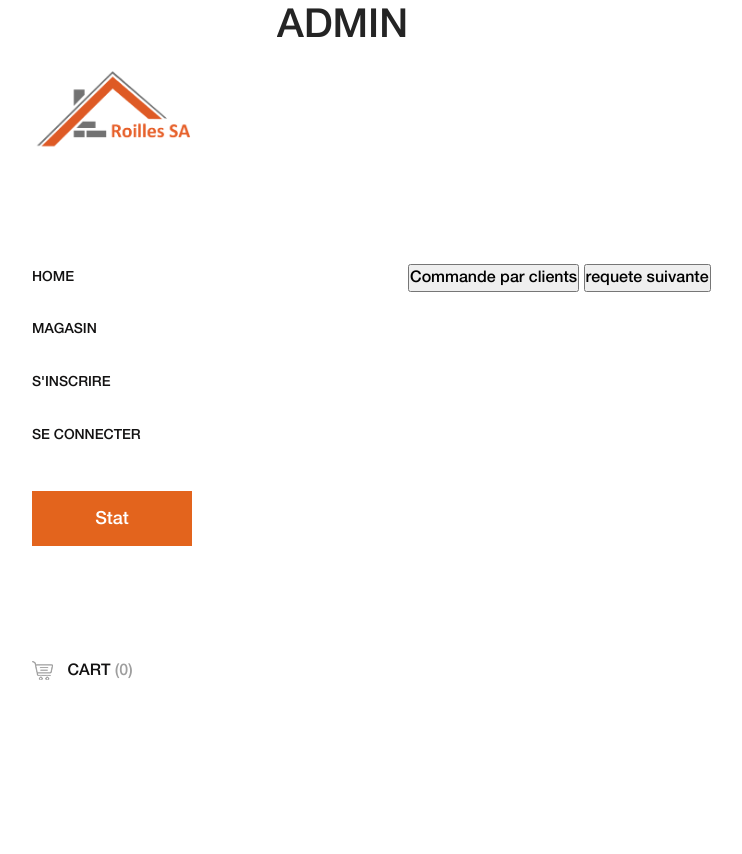
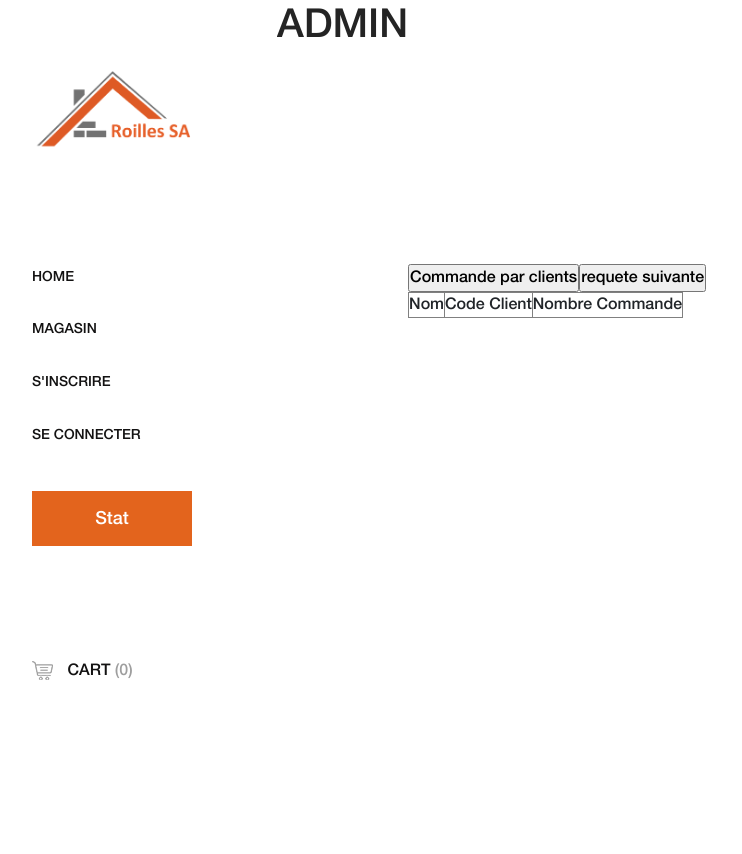
Before and after one commit to Popeyou/PPE, a PHP site: page /admin.php?page=1 in a window 1280 px wide. Shown: the top 854 px of the page, without its empty margins (43-785 px from the left). Run offline with PHP 8.4, Linux system fonts and the light colour scheme.

Commit message:
Add files via upload

```diff
--- a/admin.php
+++ b/admin.php
@@ -127,6 +127,10 @@ include("controleur/controleur.php")
             case 1:
             ?>
             <form method="post">
+                <table border = 1>
+                <tr><td> Nom</td> <td> Code Client </td>
+                    <td> Nombre Commande </td>
+                    </tr>
                 </br></br></br></br></br></br></br></br></br></br></br>
                 <input type="submit" name="clic" value="Commande par clients">
                 <input type="submit" name="suivant" value="requete suivante">
@@ -137,12 +141,14 @@ include("controleur/controleur.php")
                 $req = $bdd->query("select nom, client.codeC, count(distinct codeR) as nb_commande from client, reservation where client.codeC=reservation.codeC group by codeC");
                           while ($donnee = $req->fetch())
                           {
-                            ?>nom :<?php echo $donnee['nom'];?>&nbsp;&nbsp;<?php
-                            ?>codeClient :<?php echo $donnee['codeC'];?>&nbsp;&nbsp;<?php
-                            ?>nbCommande :<?php echo $donnee['nb_commande'];?>&nbsp;&nbsp;<?php
+                            echo"<tr>
+                            <td>".$donnee['nom']."</td>
+                            <td>".$donnee['codeC']."</td>
+                            <td>".$donnee['nb_commande']."</td>
+                                </tr>";
                           }
                       }
-
+                      ?></table><?php
                 if(isset($_POST['suivant']))
                 {
                  echo "<script type='text/javascript'>document.location.replace('admin.php?page=2');</script>";
@@ -155,6 +161,9 @@ include("controleur/controleur.php")
             case 2:
             ?>
             <form method="post">
+                <table border = 1>
+                <tr><td> Nb Commande</td> <td> Mois </td>
+                    </tr>
                 </br></br></br></br></br></br></br></br></br></br></br>
                 <input type="submit" name="retour" value="précedente requete">
                 <input type="submit" name="clic" value="Commande par mois">
@@ -166,10 +175,14 @@ include("controleur/controleur.php")
                 $req = $bdd->query("select count(distinct codeR) as nb_commande, month(dateD) as mois from reservation group by month(dateD)");
                           while ($donnee = $req->fetch())
                           {
-                            ?>nbCommande :<?php echo $donnee['nb_commande'];?>&nbsp;&nbsp;<?php
-                            ?>Mois :<?php echo $donnee['mois'];?>&nbsp;&nbsp;<?php
+                                echo"<tr>
+                                <td>".$donnee['nb_commande']."</td>
+                                <td>".$donnee['mois']."</td>
+                                </tr>";
+
                           }
                       }
+                      ?></table><?php
                 if(isset($_POST['suivant']))
                 {
                  echo "<script type='text/javascript'>document.location.replace('admin.php?page=3');</script>";
@@ -187,6 +200,9 @@ include("controleur/controleur.php")
             case  3:
             ?>
             <form method="post">
+                <table border = 1>
+                <tr><td> Nb Commande </td> <td> Années </td>
+                    </tr>
                 </br></br></br></br></br></br></br></br></br></br></br>
                 <input type="submit" name="retour" value="précédente requete">
                 <input type="submit" name="clic" value="Commande par années">
@@ -197,11 +213,13 @@ include("controleur/controleur.php")
                 $req = $bdd->query("select count(distinct codeR) as nb_commande, year(dateD) as annees from reservation group by year(dateD)");
                           while ($donnee = $req->fetch())
                           {
-                            ?>nbCommande :<?php echo  $donnee['nb_commande'];?>&nbsp;&nbsp;<?php
-                            ?>Années :<?php echo $donnee['annees'];?>&nbsp;&nbsp;<?php
+                            echo"<tr>
+                                <td>".$donnee['nb_commande']."</td>
+                                <td>".$donnee['annees']."</td>
+                                </tr>";
                           }
                       }
-
+                      ?></table><?php
                 if(isset($_POST['retour']))
                 {
                  echo "<script type='text/javascript'>document.location.replace('admin.php?page=2');</script>";
```
